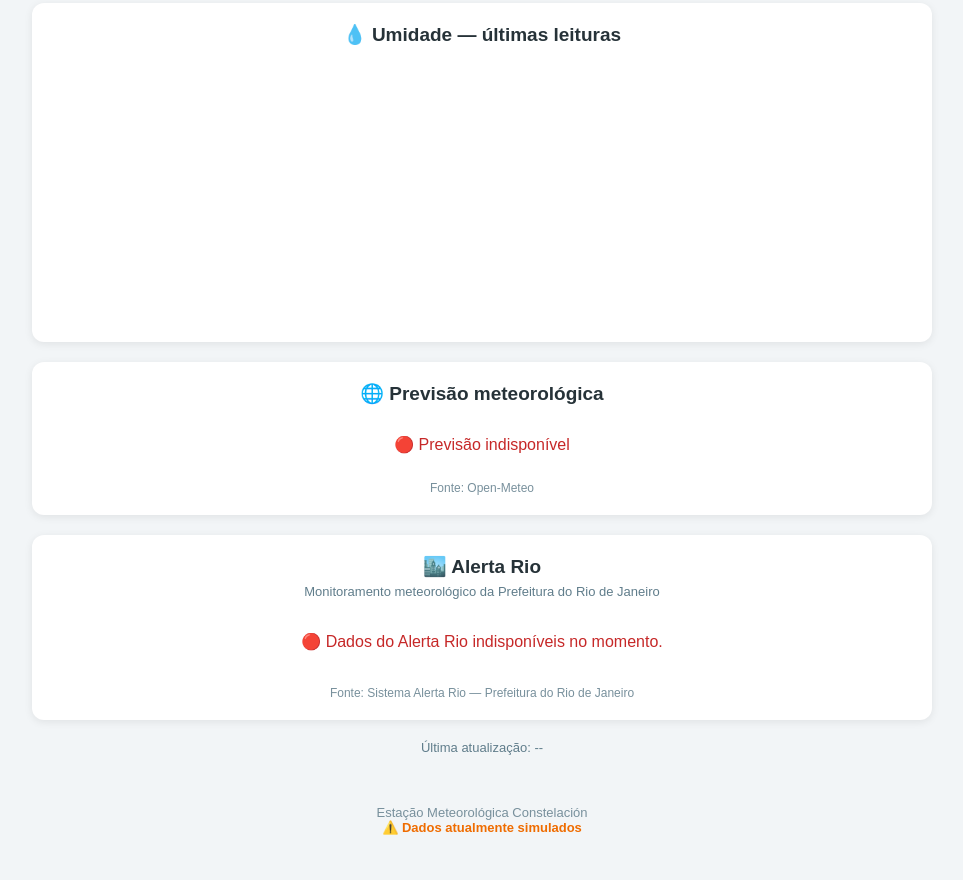
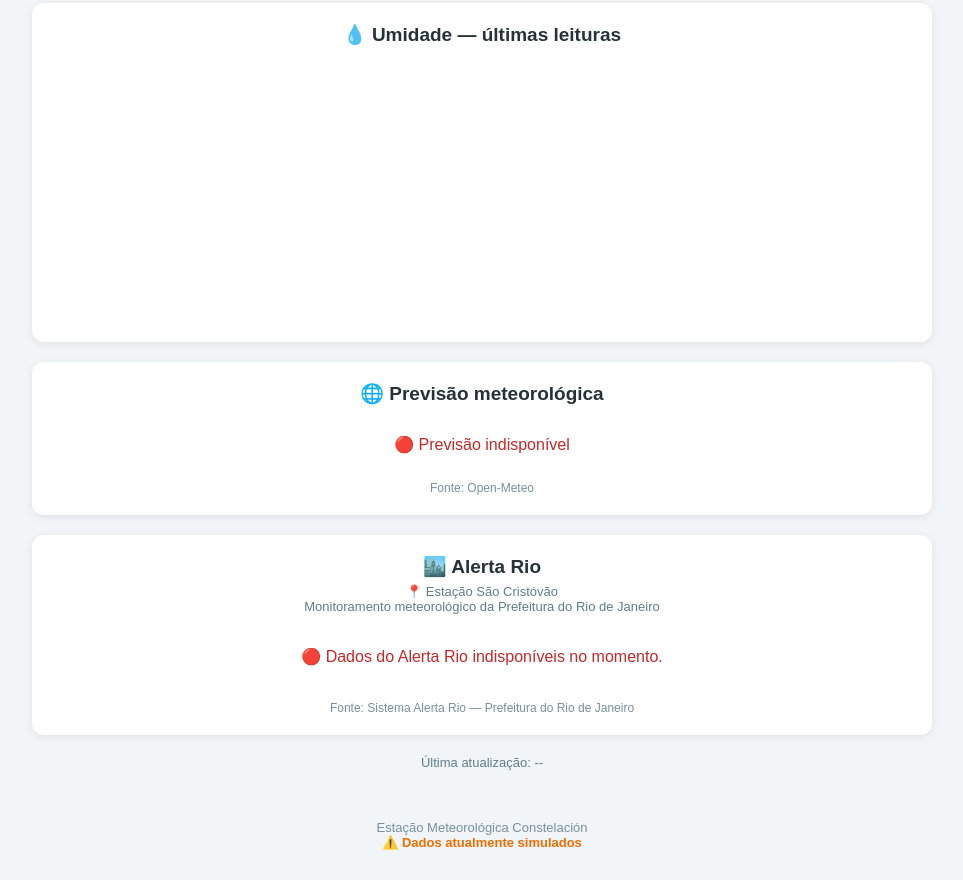
Before and after one commit to SamuelConstelacion/Estacao-Meteorologica-Constelacion, a plain HTML site: page index.html in a window 1280 px wide. Shown: the part 867-1747 px from the top of the page, without its empty margins (158-1121 px from the left). Drawn offline with Linux system fonts and the light colour scheme; no server answers.

Commit message:
Update index.html

```diff
--- a/index.html
+++ b/index.html
@@ -231,6 +231,7 @@
     font-size: 13px;
     margin-top: -10px;
 ">
+    📍 Estação São Cristóvão<br>
     Monitoramento meteorológico da Prefeitura do Rio de Janeiro
 </p>
 
```
